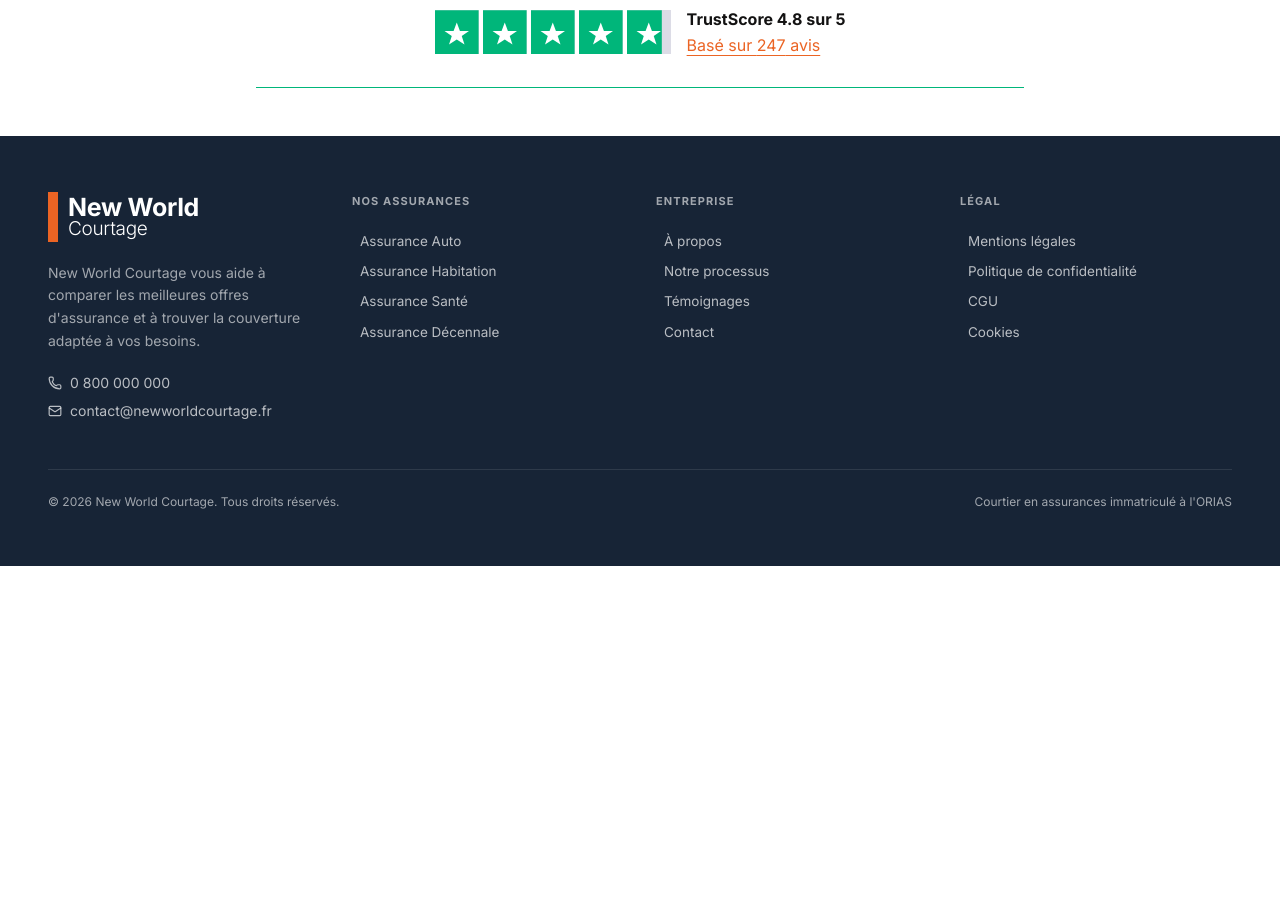
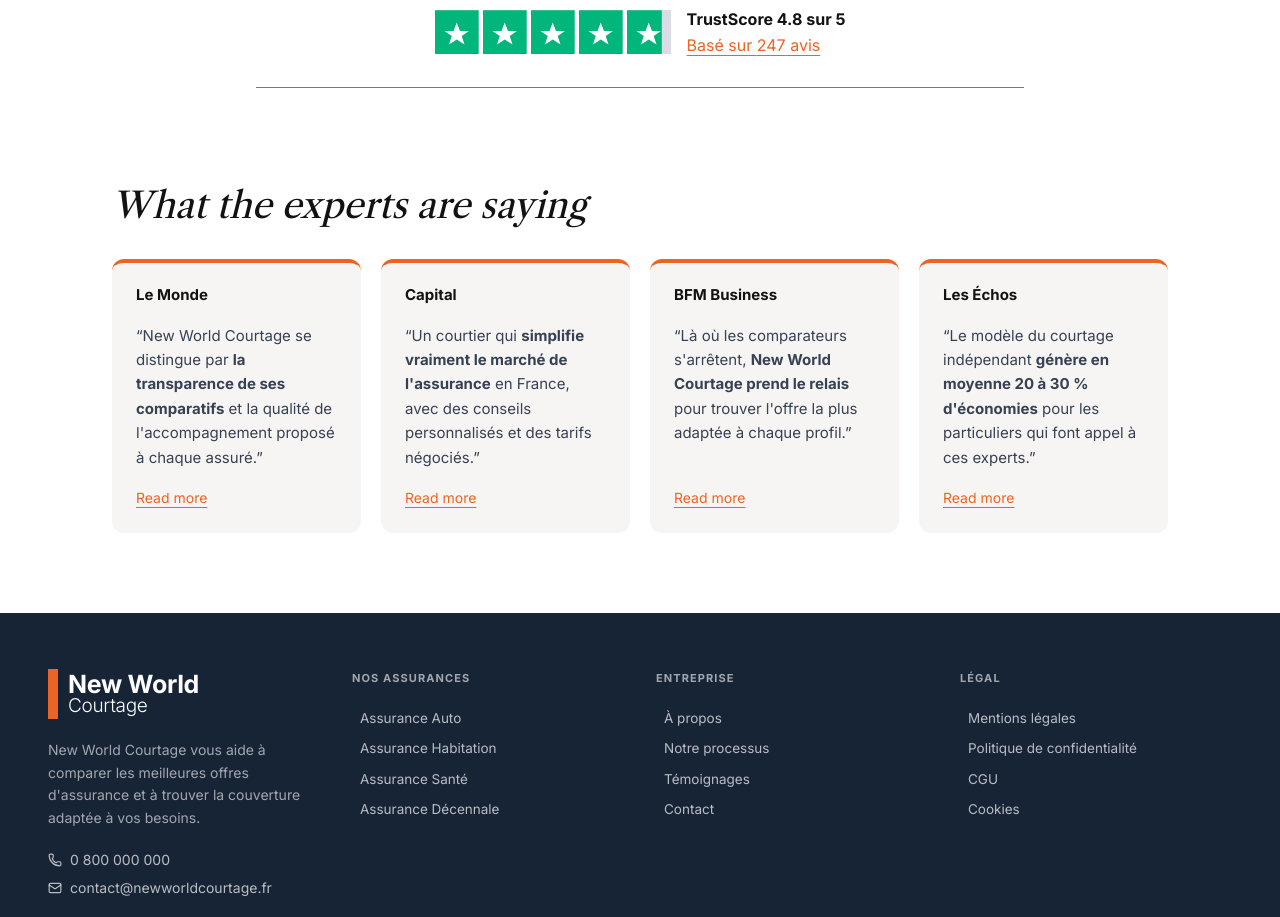
Before and after one commit to mehdibenrabiaa/new_world_courtage, a Next.js app: page /about/reviews in a window 1280 px wide. Shown: the part 827-1744 px from the top of the page. Before the commit the page ends 1393 px from the top, so only its background shows below. Built offline with nearby package versions, Linux system fonts and the light colour scheme.

Commit message:
reviews: add expert quotes section with serif header and shadcn cards

```diff
--- a/pages/about/reviews.js
+++ b/pages/about/reviews.js
@@ -1,8 +1,17 @@
 import Head from "next/head";
 import Link from "next/link";
+import { Libre_Caslon_Text } from "next/font/google";
 import { ChevronRight } from "lucide-react";
 import { Button } from "@/components/ui/button";
+import { Card, CardContent } from "@/components/ui/card";
 import Footer from "../../components/Footer";
+
+const libreCaslon = Libre_Caslon_Text({
+  subsets: ["latin"],
+  weight: ["400"],
+  style: ["normal", "italic"],
+  display: "swap",
+});
 
 // Shared horizontal padding applied to every section
 const cx = "px-4 sm:px-8 lg:px-28 2xl:px-44";
@@ -74,6 +83,90 @@
             vraies économies.
           </p>
         </blockquote>
+      </div>
+    </section>
+  );
+}
+
+// ── Expert quotes ─────────────────────────────────────────────────────────────
+
+const EXPERTS = [
+  {
+    id: 1,
+    source: "Le Monde",
+    quote: (
+      <>
+        &ldquo;New World Courtage se distingue par{" "}
+        <strong>la transparence de ses comparatifs</strong> et la qualité de
+        l&apos;accompagnement proposé à chaque assuré.&rdquo;
+      </>
+    ),
+    href: "#",
+  },
+  {
+    id: 2,
+    source: "Capital",
+    quote: (
+      <>
+        &ldquo;Un courtier qui{" "}
+        <strong>simplifie vraiment le marché de l&apos;assurance</strong> en
+        France, avec des conseils personnalisés et des tarifs négociés.&rdquo;
+      </>
+    ),
+    href: "#",
+  },
+  {
+    id: 3,
+    source: "BFM Business",
+    quote: (
+      <>
+        &ldquo;Là où les comparateurs s&apos;arrêtent,{" "}
+        <strong>New World Courtage prend le relais</strong> pour trouver
+        l&apos;offre la plus adaptée à chaque profil.&rdquo;
+      </>
+    ),
+    href: "#",
+  },
+  {
+    id: 4,
+    source: "Les Échos",
+    quote: (
+      <>
+        &ldquo;Le modèle du courtage indépendant{" "}
+        <strong>génère en moyenne 20 à 30&nbsp;% d&apos;économies</strong> pour
+        les particuliers qui font appel à ces experts.&rdquo;
+      </>
+    ),
+    href: "#",
+  },
+];
+
+function ExpertCard({ source, quote, href }) {
+  return (
+    <Card className="rounded-[12px] bg-[var(--color-light)] shadow-none border-0 border-t-4 border-t-[var(--color-brand)] flex flex-col">
+      <CardContent className="pt-5 pb-6 flex flex-col gap-4 h-full">
+        <p className="text-[15px] font-bold text-[#131212]">{source}</p>
+        <p className="text-[15px] text-gray-700 leading-relaxed flex-1">{quote}</p>
+        <Button variant="link" asChild className="h-auto p-0 text-[14px] font-normal text-[var(--color-brand)] justify-start underline w-fit">
+          <a href={href} target="_blank" rel="noopener noreferrer">
+            Read more
+          </a>
+        </Button>
+      </CardContent>
+    </Card>
+  );
+}
+
+function ExpertsSection() {
+  return (
+    <section className={`${cx} py-10 lg:py-16`}>
+      <h2 className={`text-[28px] lg:text-[36px] leading-[1.2] text-[#131212] mb-8 ${libreCaslon.className}`}>
+        <em>What the experts are saying</em>
+      </h2>
+      <div className="grid grid-cols-1 sm:grid-cols-2 lg:grid-cols-4 gap-5">
+        {EXPERTS.map((e) => (
+          <ExpertCard key={e.id} {...e} />
+        ))}
       </div>
     </section>
   );
@@ -169,6 +262,7 @@
         <Hero />
         <FeaturedReview />
         <TrustPilotBlock />
+        <ExpertsSection />
       </main>
 
       <Footer />
```
